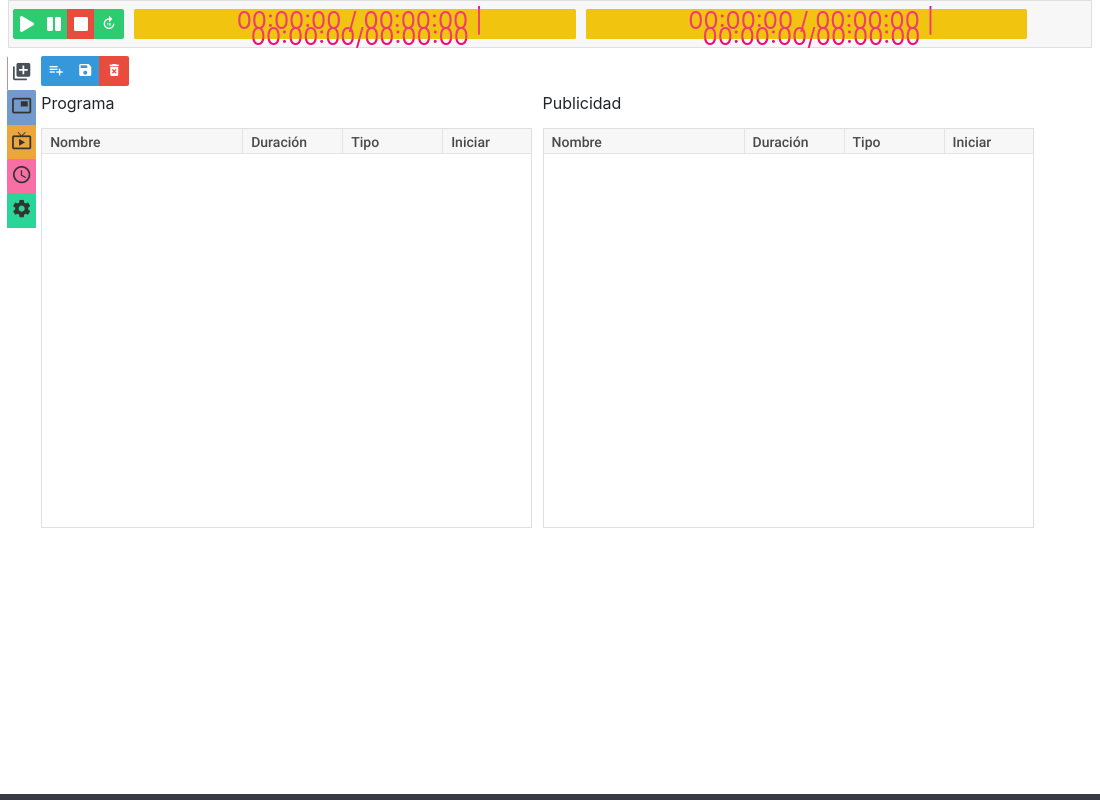
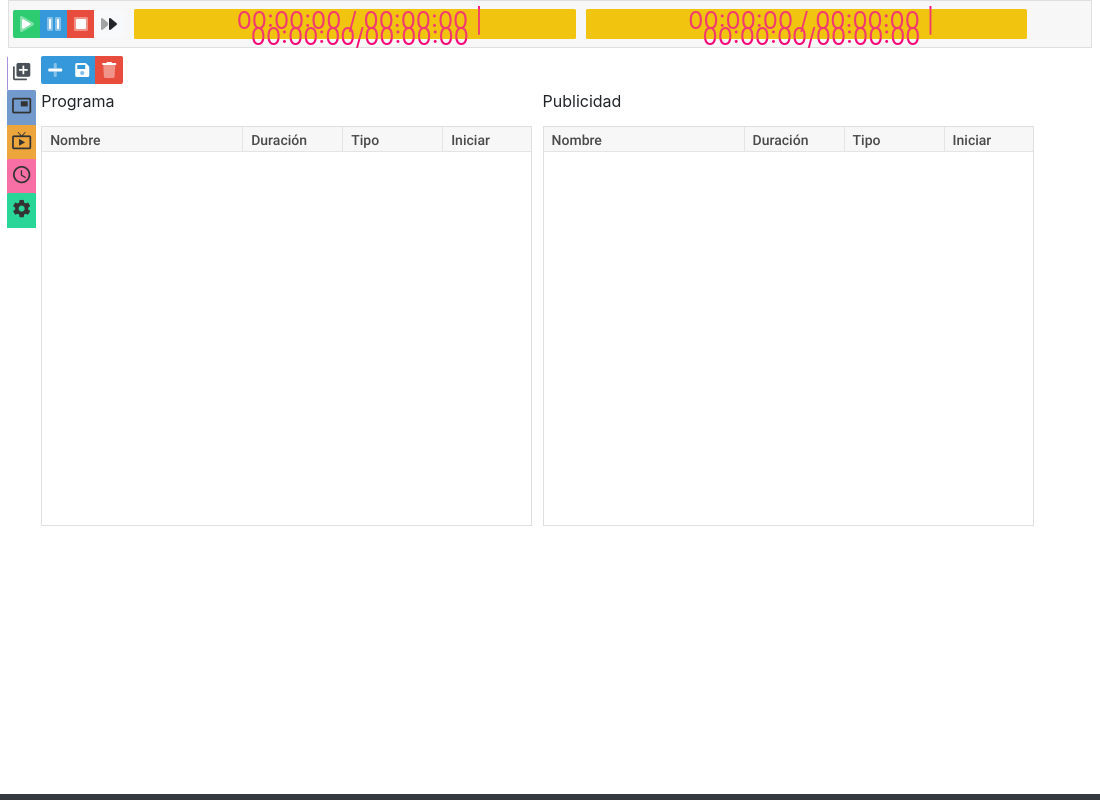
Before and after one commit to DANIELXCERON/sap, an Electron app: page src/index.html in a window 1100 px wide. Drawn offline with nearby package versions, Linux system fonts and the light colour scheme; no server answers.

Commit message:
Update index.html

```diff
--- a/src/index.html
+++ b/src/index.html
@@ -30,13 +30,17 @@
                     <div class="btn-group mx-auto" role="group">
                         <!--Control de reproduccion-->
                         <button id="controlPlay" type="button" class="btn btn-success">
-                            <i class="fas fa-play"></i></button>
-                        <button id="controlPause" type="button" class="btn btn-success">
-                            <i class="fas fa-pause"></i></button>
+                            <i class="fad fa-play"></i>
+                        </button>
+                        <button id="controlPause" type="button" class="btn btn-primary">
+                            <i class="fad fa-pause"></i>
+                        </button>
                         <button id="controlStop" type="button" class="btn btn-danger">
-                            <i class="fas fa-stop"></i></button>
-                        <button id="controlForward" type="button" class="btn btn-success">
-                            <span class="material-icons">forward_10</span></button>
+                            <i class="fad fa-stop"></i>
+                        </button>
+                        <button id="controlForward" type="button" class="btn btn-light">
+                            <i class="fad fa-forward"></i>
+                        </button>
                     </div>
                 </div>
                 <div class="col-5 my-auto">
@@ -103,13 +107,13 @@
                             <div class="col-4 form-inline">
                                 <div class="btn-group">
                                     <button id="grid_jsonFile_btn" class="btn btn-primary mb-2">
-										<span class="material-icons">playlist_add</span>
+										<i class="fad fa-plus"></i>
 									</button>
                                     <button id="grid_save_btn" class="btn btn-primary mb-2">
-										<span class="material-icons">save</span>
+										<i class="fad fa-save"></i>
 									</button>
                                     <button id="grid_remove_btn" class="btn btn-danger mb-2">
-										<span class="material-icons">delete_forever</span>
+										<i class="fad fa-trash"></i>
 									</button>
                                 </div>
                             </div>
@@ -133,8 +137,9 @@
 
                     <!-- Gráficas -->
                     <div class="tab-pane fade my-2" id="profile1" role="tabpanel" aria-labelledby="profile1-tab">
-                        <button id="abrirArchivo" class="btn btn-success mb-2"><span
-								class="material-icons">insert_drive_file</span></button>
+                        <button id="abrirArchivo" class="btn btn-light mb-2">
+                            <i class="fad fa-file-video"></i>
+                        </button>
                         <div id="tbodyPlayList" class="mx-0 py-1 row row-cols-md-3"></div>
                     </div>
 
@@ -162,8 +167,8 @@
                                 <div class="row">
                                     <div class="col-4 form-inline">
                                         <div class="btn-group">
-                                            <button id="grid_log_update_btn" class="btn btn-success mb-2">
-                                                <i class="fas fa-sync"></i>
+                                            <button id="grid_log_update_btn" class="btn btn-light mb-2">
+                                                <i class="fad fa-sync"></i>
                                             </button>
                                         </div>
                                     </div>
@@ -175,8 +180,8 @@
                                 <div class="row">
                                     <div class="col-4 form-inline">
                                         <div class="btn-group">
-                                            <button id="grid_log_csv_btn" class="btn btn-primary mb-2">
-                                                <i class="fas fa-file-csv"></i>
+                                            <button id="grid_log_csv_btn" class="btn btn-light mb-2">
+                                                <i class="fad fa-file-csv"></i>
                                             </button>
                                         </div>
                                     </div>
@@ -192,8 +197,12 @@
                         <div class="row">
                             <div class="col-md-6">
                                 <div class="controlPlay btn-group" role="group">
-                                    <button id="detenerWebVideo" class="btn btn-danger mb-2"><span class="material-icons">pan_tool</span></button>
-                                    <button id="iniciarWebVideo" class="btn btn-success mb-2"><span class="material-icons">play_arrow</span></button>
+                                    <button id="detenerWebVideo" class="btn btn-danger mb-2">
+                                        <span class="material-icons">pan_tool</span>
+                                    </button>
+                                    <button id="iniciarWebVideo" class="btn btn-success mb-2">
+                                        <span class="material-icons">play_arrow</span>
+                                    </button>
                                 </div>
                             </div>
                         </div>
```
